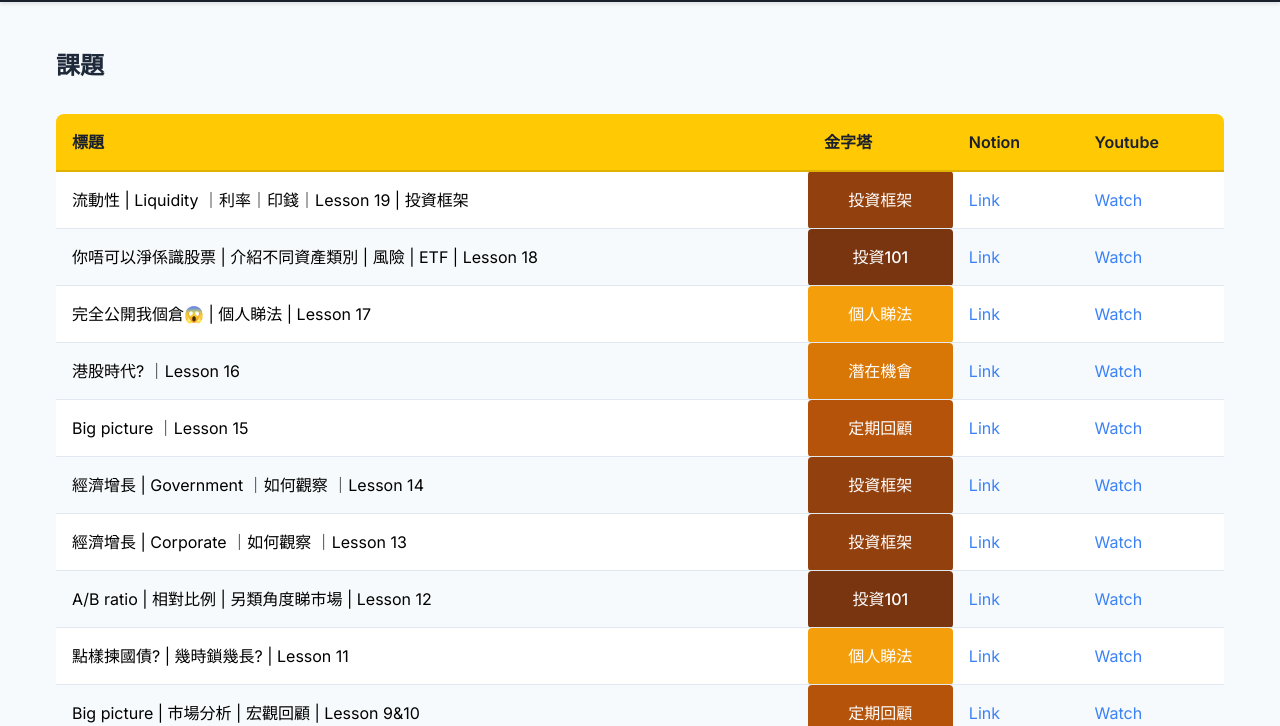
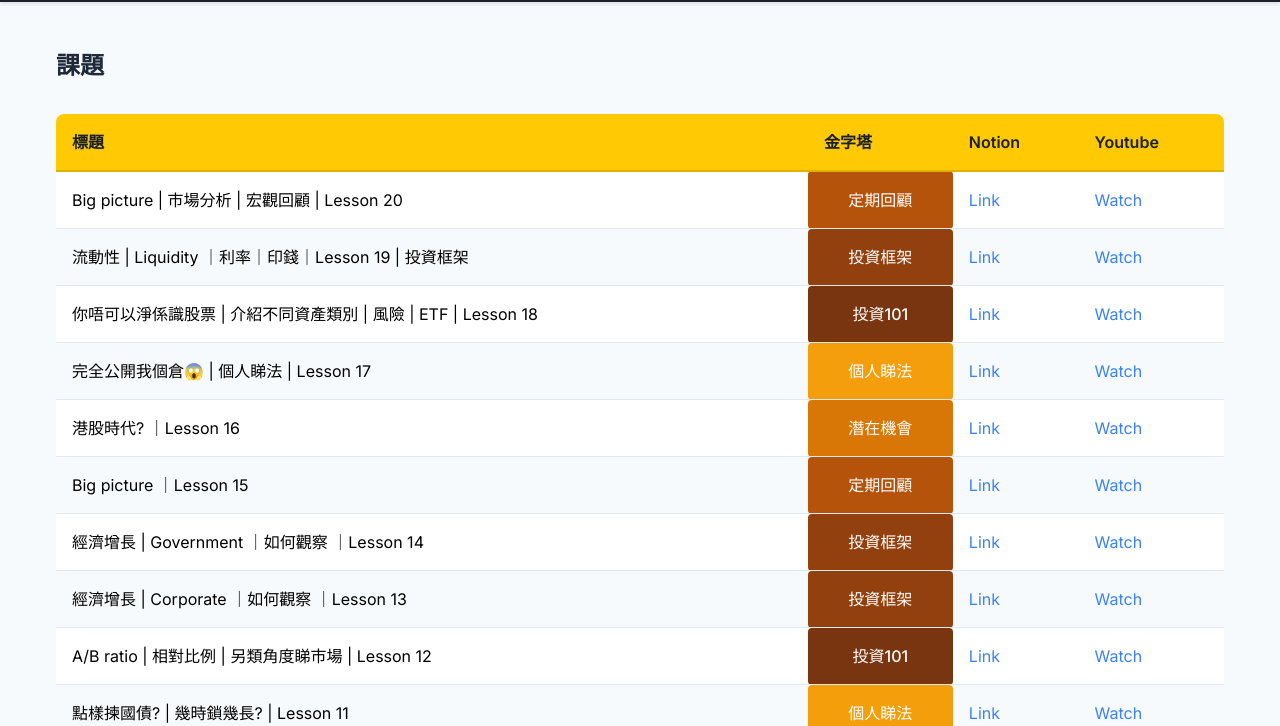
Before and after one commit to investmentsi1/website, a plain HTML site: page courses.html in a window 1280 px wide. Shown: the part 74-800 px from the top of the page. Drawn offline with nearby package versions, Linux system fonts and the light colour scheme.

Commit message:
Add files via upload

```diff
--- a/courses.html
+++ b/courses.html
@@ -182,6 +182,12 @@
                 </thead>
                 <tbody>
                     <tr>
+                        <td>Big picture | 市場分析 | 宏觀回顧 | Lesson 20</td>
+                        <td class="pyramid-layer layer3">定期回顧</td>
+                        <td><a href="https://investmentsi1.notion.site/Macro-review-2025-04-09-1d01c78847ad80048f5bd155d537fde5?pvs=4">Link</a></td>
+                        <td><a href="https://youtu.be/83ituxaU8Es" target="_blank">Watch</a></td>
+                    </tr>
+                    <tr>
                         <td>流動性 | Liquidity ｜利率｜印錢｜Lesson 19 | 投資框架</td>
                         <td class="pyramid-layer layer2">投資框架</td>
                         <td><a href="https://investmentsi1.notion.site/Liquidity-1031c78847ad8087b7f0da3e4f9b669b?pvs=4">Link</a></td>
```
